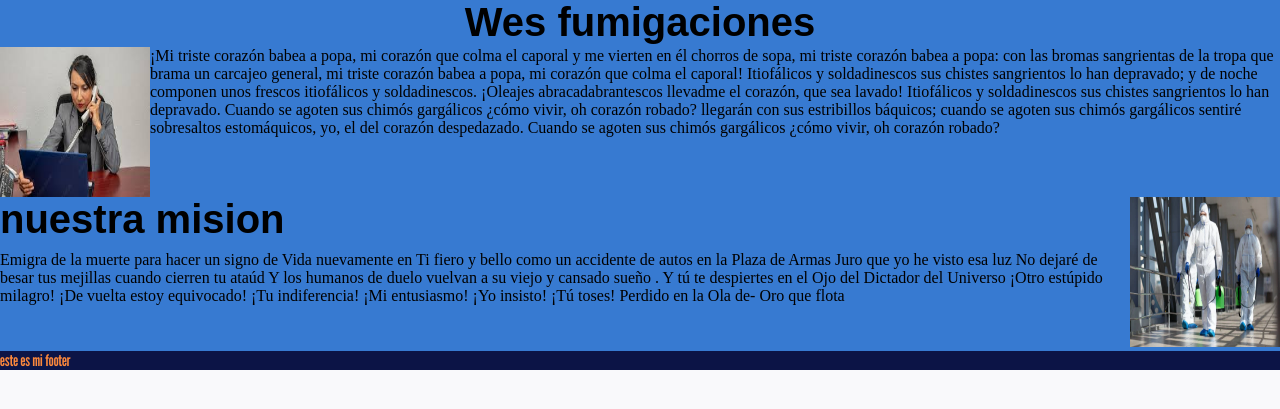
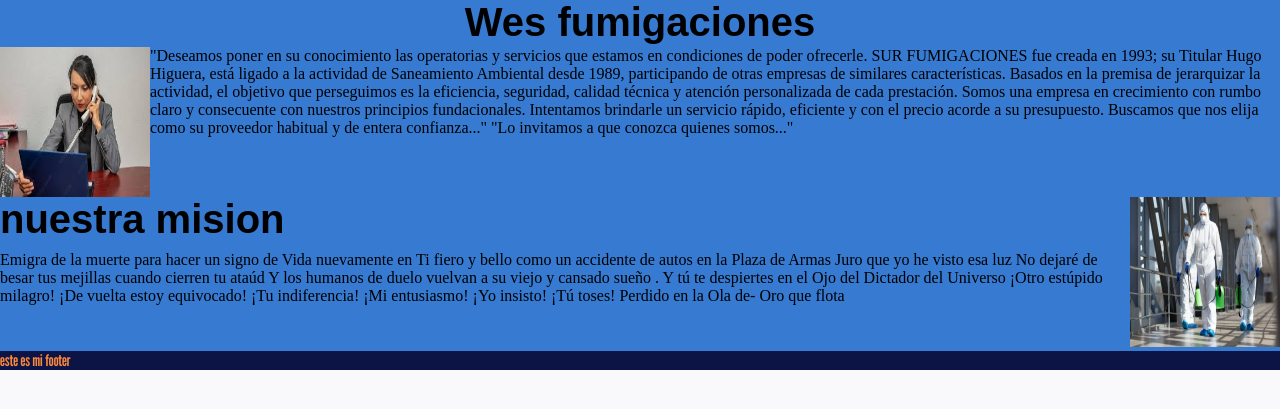
Before and after one commit to Santi420/Wes-fumigaciones, a plain HTML site: page nuestraempresa/nuestraempresa.html in a window 1280 px wide. Shown: the part 253-662 px from the top of the page. Drawn offline with nearby package versions, Linux system fonts and the light colour scheme; a web font is replaced by a local one.

Commit message:
nose ajja

```diff
--- a/nuestraempresa/nuestraempresa.html
+++ b/nuestraempresa/nuestraempresa.html
@@ -38,33 +38,13 @@
         <img src="../assets/imagenes/LOGO.png" height="100px" width="100px"> <h3> Wes fumigaciones</h3>
     </section>
     <section id="descripcionDueña" class="">
-        <p>
-        ¡Mi triste corazón babea a popa,
-        mi corazón que colma el caporal
-        y me vierten en él chorros de sopa,
-        mi triste corazón babea a popa:
-        con las bromas sangrientas de la tropa
-        que brama un carcajeo general,
-        mi triste corazón babea a popa,
-        mi corazón que colma el caporal!
-
-        Itiofálicos y soldadinescos
-        sus chistes sangrientos lo han depravado;
-        y de noche componen unos frescos
-        itiofálicos y soldadinescos.
-        ¡Oleajes abracadabrantescos
-        llevadme el corazón, que sea lavado!
-        Itiofálicos y soldadinescos
-        sus chistes sangrientos lo han depravado.
-
-        Cuando se agoten sus chimós gargálicos
-        ¿cómo vivir, oh corazón robado?
-        llegarán con sus estribillos báquicos;
-        cuando se agoten sus chimós gargálicos
-        sentiré sobresaltos estomáquicos,
-        yo, el del corazón despedazado.
-        Cuando se agoten sus chimós gargálicos
-        ¿cómo vivir, oh corazón robado?
+        <p>"Deseamos poner en su conocimiento las operatorias y servicios que estamos en condiciones de poder ofrecerle.
+            SUR FUMIGACIONES fue creada en 1993; su Titular Hugo Higuera, está ligado a la actividad de Saneamiento Ambiental desde 1989, participando de otras empresas de similares características.
+            Basados en la premisa de jerarquizar la actividad, el objetivo que perseguimos es la eficiencia, seguridad, calidad técnica y atención personalizada de cada prestación.
+            Somos una empresa en crecimiento con rumbo claro y consecuente con nuestros principios fundacionales.
+            Intentamos brindarle un servicio rápido, eficiente y con el precio acorde a su presupuesto.
+            Buscamos que nos elija como su proveedor habitual y de entera confianza..."
+            "Lo invitamos a que conozca quienes somos..."
     </p>
     </section>
 
```
Also changed, not shown: index.html (+4 -4 lines).
